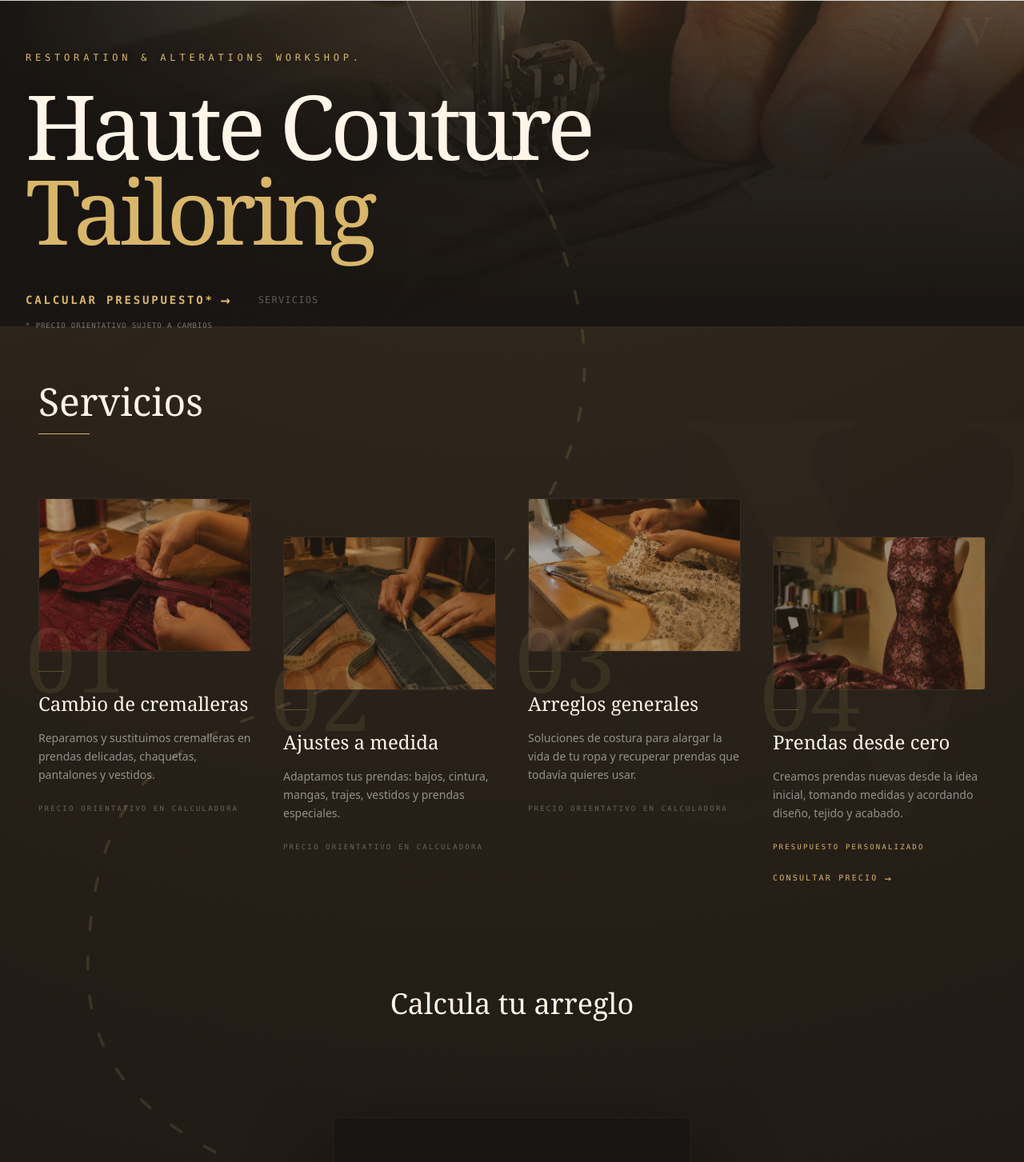
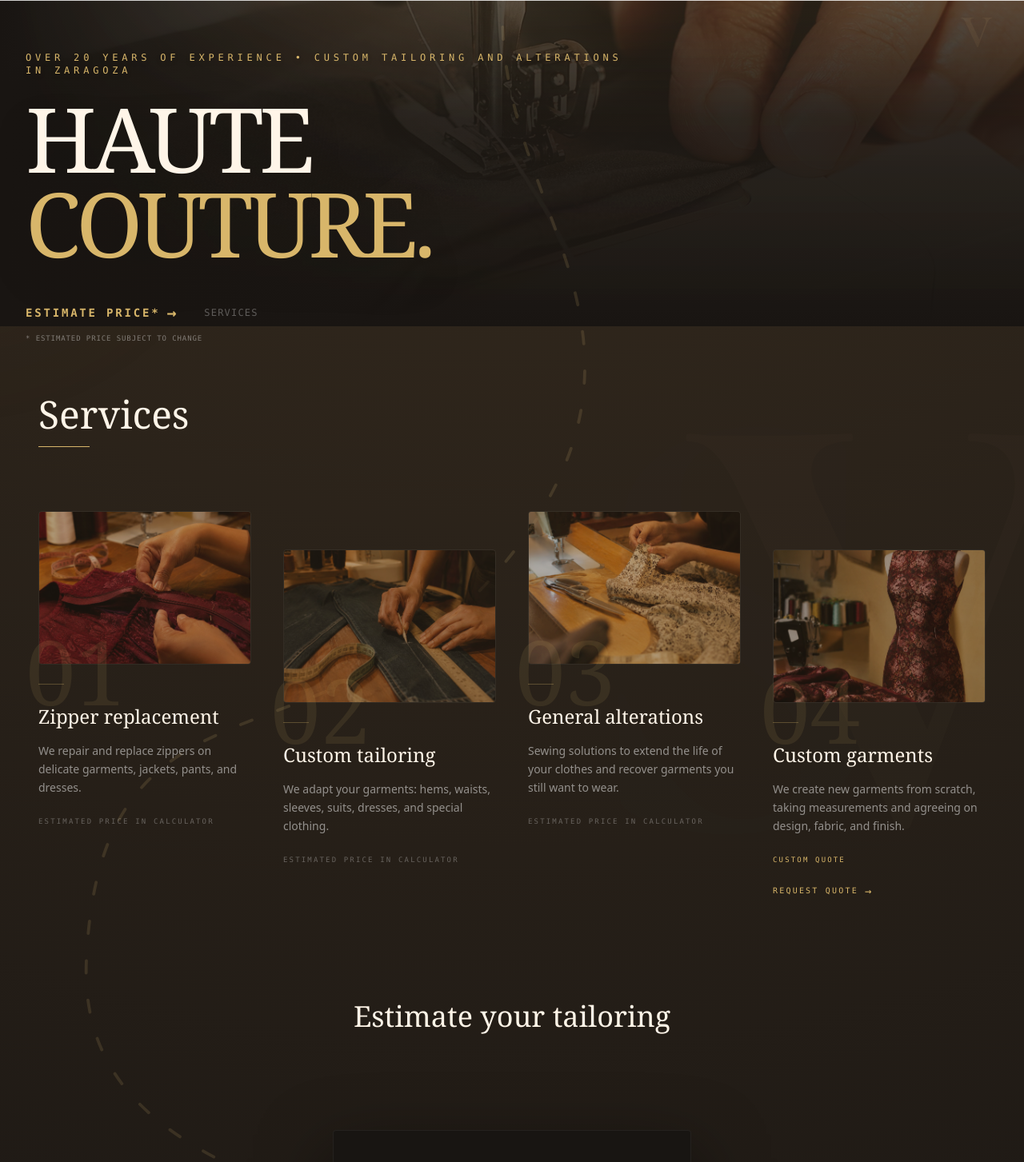
Before and after one commit to KevinJ-Gomez/confecciones-sv, a Next.js app: page /en in a window 1280 px wide. Shown: the part 112-1565 px from the top of the page at 80% size. Built offline with nearby package versions, Linux system fonts and the light colour scheme.

Commit message:
fix: restauración y traducción de calculadora

```diff
--- a/src/app/[lang]/page.js
+++ b/src/app/[lang]/page.js
@@ -100,27 +100,27 @@ export default function Home({ params }) {
         <section className="relative z-10 mx-auto mb-16 flex min-h-[50vh] w-full max-w-7xl flex-col justify-center pt-[10vh]">
           <motion.div initial={{ opacity: 0, y: 30 }} animate={{ opacity: 1, y: 0 }} transition={{ duration: 1.2, ease: "easeOut" }} className="w-full max-w-3xl">
             <span className="mb-6 block text-[10px] font-mono uppercase tracking-[0.4em] text-[#D8B66A] drop-shadow-md md:text-xs">
-              {t.page?.subtitle || "Más de 20 años de experiencia"}
+              {t.page.subtitle}
             </span>
 
             <h1 className="font-serif text-5xl leading-[0.95] tracking-tighter drop-shadow-2xl md:text-6xl lg:text-[7rem]">
-              <span className="text-[#FFF5E8]">{t.page?.title?.split(' ').slice(0, 2).join(' ') || "ALTA"}</span><br />
-              <span className="text-[#D8B66A]">{t.page?.title?.split(' ').slice(2).join(' ') || "COSTURA."}</span>
+              <span className="text-[#FFF5E8]">{t.page.title.split(' ')[0]}</span><br />
+              <span className="text-[#D8B66A]">{t.page.title.split(' ')[1]}</span>
             </h1>
 
             <div className="mt-12 flex flex-col items-start gap-3">
                <div className="flex items-center gap-8">
                  <motion.a href="#presupuesto" initial={{ opacity: 0, x: -20 }} animate={{ opacity: 1, x: 0 }} transition={{ duration: 0.8, delay: 0.6 }} whileHover={{ x: 5 }} className="flex items-center gap-2 text-sm font-mono font-semibold uppercase tracking-[0.2em] text-[#D8B66A] transition-colors hover:text-white">
-                   CALCULAR PRESUPUESTO* <span className="text-xl leading-none">→</span>
+                   {t.page.cta_presupuesto} <span className="text-xl leading-none">→</span>
                  </motion.a>
 
                  <motion.a href="#servicios" initial={{ opacity: 0 }} animate={{ opacity: 1 }} transition={{ duration: 0.8, delay: 0.8 }} className="hidden text-xs font-mono uppercase tracking-widest text-white/30 transition-colors hover:text-white sm:block">
-                   Servicios
+                   {t.page.cta_servicios}
                  </motion.a>
                </div>
 
                <motion.span initial={{ opacity: 0 }} animate={{ opacity: 1 }} transition={{ duration: 0.8, delay: 1 }} className="mt-1 text-[9px] font-mono uppercase tracking-widest text-white/40">
-                 * PRECIO ORIENTATIVO SUJETO A CAMBIOS
+                 {t.page.disclaimer_precio}
                </motion.span>
             </div>
           </motion.div>
@@ -134,7 +134,7 @@ export default function Home({ params }) {
 
           <div className="mb-20 flex flex-col items-start justify-between gap-6 md:flex-row md:items-end">
             <div>
-              <h2 className="mb-4 font-serif text-3xl text-[#FFF5E8] md:text-5xl">Servicios</h2>
+              <h2 className="mb-4 font-serif text-3xl text-[#FFF5E8] md:text-5xl">{t.servicios_section.title}</h2>
               <div className="h-px w-16 bg-[#D8B66A]" />
             </div>
           </div>
@@ -151,7 +151,7 @@ export default function Home({ params }) {
                 className={`group relative flex cursor-default flex-col items-start ${index === 1 || index === 3 ? "md:mt-12" : ""}`}
               >
                 <div className="w-full h-48 mb-6 overflow-hidden rounded-sm relative border border-white/5">
-                  <img src={servicio.img} alt={servicio.titulo} className="w-full h-full object-cover opacity-60 mix-blend-luminosity group-hover:scale-105 group-hover:opacity-90 group-hover:mix-blend-normal transition-all duration-700" />
+                  <img src={servicio.img} alt={t.servicios_section.items[index].titulo} className="w-full h-full object-cover opacity-60 mix-blend-luminosity group-hover:scale-105 group-hover:opacity-90 group-hover:mix-blend-normal transition-all duration-700" />
                   <div className="absolute inset-0 bg-[#C8A45D]/10 mix-blend-overlay"></div>
                 </div>
 
@@ -163,15 +163,15 @@ export default function Home({ params }) {
                   <div className="mb-6 h-px w-8 bg-[#D8B66A]/30 transition-all duration-500 group-hover:w-full group-hover:bg-[#D8B66A]" />
 
                   <h3 className="mb-4 font-serif text-2xl text-[#FFF5E8] transition-colors duration-300 group-hover:text-[#D8B66A]">
-                    {servicio.titulo}
+                    {t.servicios_section.items[index].titulo}
                   </h3>
 
-                  <p className="max-w-xs text-sm leading-relaxed text-white/50 font-light">{servicio.texto}</p>
-                  <p className={`mt-6 text-[9px] font-mono uppercase tracking-[0.24em] ${servicio.personalizado ? "text-[#D8B66A]" : "text-white/30"}`}>{servicio.extra}</p>
+                  <p className="max-w-xs text-sm leading-relaxed text-white/50 font-light">{t.servicios_section.items[index].texto}</p>
+                  <p className={`mt-6 text-[9px] font-mono uppercase tracking-[0.24em] ${servicio.personalizado ? "text-[#D8B66A]" : "text-white/30"}`}>{t.servicios_section.items[index].extra}</p>
 
                   {servicio.personalizado && (
                     <a href="#contacto" className="mt-6 inline-flex items-center gap-2 text-[10px] font-mono uppercase tracking-[0.22em] text-[#D8B66A] transition-colors hover:text-white">
-                      Consultar precio <span className="text-sm leading-none">→</span>
+                      {t.servicios_section.items[index].cta || "Consultar precio"} <span className="text-sm leading-none">→</span>
                     </a>
                   )}
                 </div>
@@ -183,7 +183,7 @@ export default function Home({ params }) {
         {/* PRESUPUESTO: CALCULADORA COMPACTADA */}
         <section id="presupuesto" className="relative z-10 flex w-full flex-col items-center pt-0 mb-32">
           <div className="mb-6 flex flex-col items-center text-center">
-            <h2 className="font-serif text-4xl text-[#FFF5E8]">Calcula tu arreglo</h2>
+            <h2 className="font-serif text-4xl text-[#FFF5E8]">{t.presupuesto_section.title}</h2>
           </div>
           <Calculadora dict={t.calculator} />
         </section>
@@ -192,8 +192,8 @@ export default function Home({ params }) {
         <section id="artesania" className="relative z-20 mx-auto w-full max-w-7xl px-4 pt-10 pb-20 border-t border-white/5">
 
            <div className="mb-16 flex flex-col items-start md:items-end md:text-right">
-              <span className="text-[10px] font-mono uppercase tracking-[0.35em] text-[#D8B66A]">Donde la precisión se convierte en arte.</span>
-              <h2 className="mt-4 font-serif text-4xl text-[#FFF5E8] md:text-5xl max-w-xl">El Taller.</h2>
+              <span className="text-[10px] font-mono uppercase tracking-[0.35em] text-[#D8B66A]">{t.taller_section.subtitle}</span>
+              <h2 className="mt-4 font-serif text-4xl text-[#FFF5E8] md:text-5xl max-w-xl">{t.taller_section.title}</h2>
            </div>
 
            <div className="grid grid-cols-1 md:grid-cols-3 gap-6 w-full">
@@ -218,16 +218,16 @@ export default function Home({ params }) {
         <section id="contacto" className="relative z-20 mx-auto w-full max-w-7xl px-4 pt-16 pb-20 border-t border-white/5">
           <div className="grid md:grid-cols-2 gap-16">
             <div>
-              <span className="text-[10px] font-mono tracking-[0.4em] text-white/40 uppercase mb-4 block">Hablemos de tu prenda.</span>
-              <h2 className="mb-12 font-serif text-4xl text-[#FFF5E8] md:text-5xl leading-tight">Contacto.</h2>
+              <span className="text-[10px] font-mono tracking-[0.4em] text-white/40 uppercase mb-4 block">{t.contacto_section.subtitle}</span>
+              <h2 className="mb-12 font-serif text-4xl text-[#FFF5E8] md:text-5xl leading-tight">{t.contacto_section.title}</h2>
               <div className="flex flex-col gap-8">
                 <div>
-                  <h4 className="text-[10px] font-mono tracking-widest text-white/30 uppercase mb-2">Taller & Ubicación</h4>
-                  <p className="text-lg font-serif text-white/80">Zaragoza, España</p>
-                  <p className="text-sm text-[#D8B66A] mt-1">Horario de taller: 14:00h - 21:00h</p>
+                  <h4 className="text-[10px] font-mono tracking-widest text-white/30 uppercase mb-2">{t.contacto_section.ubicacion_title}</h4>
+                  <p className="text-lg font-serif text-white/80">{t.contacto_section.ciudad}</p>
+                  <p className="text-sm text-[#D8B66A] mt-1">{t.contacto_section.horario}</p>
                 </div>
                 <div>
-                  <h4 className="text-[10px] font-mono tracking-widest text-white/30 uppercase mb-2">Comunicación Directa</h4>
+                  <h4 className="text-[10px] font-mono tracking-widest text-white/30 uppercase mb-2">{t.contacto_section.comunicacion_title}</h4>
                   <div className="flex flex-col gap-2">
                     <a href="tel:+34657730970" className="text-lg font-serif text-white/80 hover:text-[#D8B66A] transition-colors">657 730 970</a>
                     <a href="tel:+34602571925" className="text-lg font-serif text-white/80 hover:text-[#D8B66A] transition-colors">602 571 925</a>
@@ -238,22 +238,22 @@ export default function Home({ params }) {
             <div className="flex flex-col justify-end gap-12">
               <div className="grid grid-cols-2 gap-8 border-l border-white/5 pl-8">
                 <div>
-                  <h4 className="text-[10px] font-mono tracking-widest text-white/30 uppercase mb-3">Envíos</h4>
+                  <h4 className="text-[10px] font-mono tracking-widest text-white/30 uppercase mb-3">{t.contacto_section.envios_title}</h4>
                   <ul className="text-sm text-white/60 flex flex-col gap-2">
-                    <li><span className="text-[#D8B66A]">→</span> Recogida en mano</li>
-                    <li><span className="text-[#D8B66A]">→</span> A domicilio (+2€)</li>
+                    <li><span className="text-[#D8B66A]">→</span> {t.contacto_section.envios[0]}</li>
+                    <li><span className="text-[#D8B66A]">→</span> {t.contacto_section.envios[1]}</li>
                   </ul>
                 </div>
                 <div>
-                  <h4 className="text-[10px] font-mono tracking-widest text-white/30 uppercase mb-3">Pagos</h4>
+                  <h4 className="text-[10px] font-mono tracking-widest text-white/30 uppercase mb-3">{t.contacto_section.pagos_title}</h4>
                   <ul className="text-sm text-white/60 flex flex-col gap-2">
-                    <li><span className="text-[#D8B66A]">→</span> Efectivo (Preferible)</li>
-                    <li><span className="text-[#D8B66A]">→</span> Bizum</li>
+                    <li><span className="text-[#D8B66A]">→</span> {t.contacto_section.pagos[0]}</li>
+                    <li><span className="text-[#D8B66A]">→</span> {t.contacto_section.pagos[1]}</li>
                   </ul>
                 </div>
               </div>
               <div className="border-l border-white/5 pl-8 pt-4 flex flex-col items-start gap-4">
-                <h4 className="text-[10px] font-mono tracking-widest text-white/30 uppercase mb-1">Síguenos</h4>
+                <h4 className="text-[10px] font-mono tracking-widest text-white/30 uppercase mb-1">{t.contacto_section.siguenos_title}</h4>
                 <a href="https://www.facebook.com/" className="inline-flex size-12 items-center justify-center rounded-full border border-white/10 text-white/60 hover:border-[#D8B66A] hover:text-[#D8B66A] transition-colors" target="_blank" rel="noopener noreferrer">
                   <span className="sr-only">Facebook</span>
                   <svg className="size-5" viewBox="0 0 24 24" fill="currentColor">
@@ -270,16 +270,15 @@ export default function Home({ params }) {
           <MonogramaSVG size="endmark" className="mb-8" />
 
           <div className="flex w-full max-w-7xl justify-between items-center px-4 md:px-8 text-[9px] font-mono uppercase tracking-widest text-white/30">
-            <span>© {new Date().getFullYear()} Confecciones SV</span>
+            <span>© {new Date().getFullYear()} {t.footer.rights}</span>
 
-            {/* Aquí configuras el destino: Reemplaza la URL por la tuya de LinkedIn */}
             <a
               href="https://www.linkedin.com/in/kevin-gomez-ulloa-dev"
               target="_blank"
               rel="noopener noreferrer"
               className="hover:text-[#D8B66A] transition-colors"
             >
-              Developed by Kevin Johan Gómez
+              {t.footer.dev}
             </a>
           </div>
         </div>
--- a/src/dictionaries/en.json
+++ b/src/dictionaries/en.json
@@ -1,24 +1,105 @@
 {
   "page": {
-    "title": "Haute Couture Tailoring",
-    "subtitle": "Restoration & Alterations Workshop."
+    "subtitle": "Over 20 years of experience • Custom tailoring and alterations in Zaragoza",
+    "title": "HAUTE COUTURE.",
+    "description": "We care for each garment with precision, delicacy, and professional finishes. A sewing service designed to make your clothes fit you perfectly again.",
+    "cta_presupuesto": "ESTIMATE PRICE*",
+    "cta_servicios": "Services",
+    "disclaimer_precio": "* ESTIMATED PRICE SUBJECT TO CHANGE"
+  },
+  "servicios_section": {
+    "title": "Services",
+    "items": [
+      {
+        "numero": "01",
+        "titulo": "Zipper replacement",
+        "texto": "We repair and replace zippers on delicate garments, jackets, pants, and dresses.",
+        "extra": "Estimated price in calculator",
+        "img": "/assets/client-raw/cremallera.jpg"
+      },
+      {
+        "numero": "02",
+        "titulo": "Custom tailoring",
+        "texto": "We adapt your garments: hems, waists, sleeves, suits, dresses, and special clothing.",
+        "extra": "Estimated price in calculator",
+        "img": "/assets/client-raw/ajustes.jpg"
+      },
+      {
+        "numero": "03",
+        "titulo": "General alterations",
+        "texto": "Sewing solutions to extend the life of your clothes and recover garments you still want to wear.",
+        "extra": "Estimated price in calculator",
+        "img": "/assets/client-raw/arreglos.jpg"
+      },
+      {
+        "numero": "04",
+        "titulo": "Custom garments",
+        "texto": "We create new garments from scratch, taking measurements and agreeing on design, fabric, and finish.",
+        "extra": "Custom quote",
+        "personalizado": true,
+        "img": "/assets/client-raw/medida.jpg",
+        "cta": "Request quote"
+      }
+    ]
+  },
+  "presupuesto_section": {
+    "title": "Estimate your tailoring"
+  },
+  "taller_section": {
+    "subtitle": "Where precision becomes art.",
+    "title": "The Atelier."
+  },
+  "contacto_section": {
+    "subtitle": "Let's talk about your garment.",
+    "title": "Contact.",
+    "ubicacion_title": "Atelier & Location",
+    "ciudad": "Zaragoza, Spain",
+    "recepcion": "Order reception all day.",
+    "horario": "Atelier hours: 14:00h - 21:00h",
+    "comunicacion_title": "Direct Communication",
+    "envios_title": "Shipping",
+    "envios": [
+      "In-store pickup",
+      "Home delivery (+2€)"
+    ],
+    "pagos_title": "Payments",
+    "pagos": [
+      "Cash (Preferred)",
+      "Bizum / Mobile transfer"
+    ],
+    "siguenos_title": "Follow us"
+  },
+  "footer": {
+    "rights": "Confecciones SV",
+    "dev": "Developed by Kevin Johan Gómez"
   },
   "calculator": {
-    "question": "Which garment are we working on?",
+    "question": "What garment shall we work on?",
     "placeholder": "Select your garment",
-    "step": "[Step 01]",
+    "step": "[ STEP 01 ]",
+    "step2": "[ STEP 02 ]",
+    "service_question": "Which service should we apply?",
     "timeLabel": "Sys.Time:",
-    "awaiting": "AWAITING",
+    "awaiting": "WAITING",
     "ok": "OK",
-"items": [
+    "from": "From",
+    "back": "Go Back",
+    "estimate_title": "ESTIMATED BUDGET",
+    "total_base": "Base Total",
+    "disclaimer": "* Price is an estimate. Final cost depends on fabric, complexity, and finish.",
+    "whatsapp": "Request via WhatsApp",
+    "whatsapp_msg": "Hello, I would like to request an estimate for the {service} service on my {prenda}. I understand the base cost starts from {total}€ and may vary depending on the fabric and final work.",
+    "call_us": "Or call us directly:",
+    "restart": "Start Over",
+    "items": [
       {
         "id": "pantalon",
-        "label": "Trousers / Jeans",
+        "label": "Trousers / Pants",
         "basePrice": 10,
         "services": [
-          { "id": "bajo_normal", "label": "Hemming (Machine)", "price": 8 },
-          { "id": "bajo_mano", "label": "Hemming (Hand-stitched)", "price": 10 },
-          { "id": "estrechar", "label": "Take in Waist/Legs", "price": 12 },
+          { "id": "bajo_normal", "label": "Machine Hemming", "price": 8 },
+          { "id": "bajo_mano", "label": "Hand-stitched Hem", "price": 10 },
+          { "id": "estrechar", "label": "Taper / Take in", "price": 12 },
           { "id": "cremallera", "label": "Zipper Replacement", "price": 11 },
           { "id": "parche", "label": "Patch / Darning", "price": 10 }
         ]
@@ -28,7 +109,7 @@
         "label": "Shirt / Blouse",
         "basePrice": 12,
         "services": [
-          { "id": "estrechar", "label": "Take in Sides", "price": 12 },
+          { "id": "estrechar", "label": "Take in Blouse", "price": 12 },
           { "id": "subir_puno", "label": "Shorten Sleeves / Cuffs", "price": 15 },
           { "id": "bajo", "label": "Hemming", "price": 8 }
         ]
@@ -39,8 +120,8 @@
         "basePrice": 20,
         "services": [
           { "id": "bajo_vestido", "label": "Dress Hemming", "price": 20 },
-          { "id": "estrechar", "label": "Take in", "price": 12 },
-          { "id": "ampliar", "label": "Let out", "price": 15 }
+          { "id": "estrechar", "label": "Taper / Take in", "price": 12 },
+          { "id": "ampliar", "label": "Let out / Expand", "price": 15 }
         ]
       },
       {
@@ -49,8 +130,8 @@
         "basePrice": 15,
         "services": [
           { "id": "cremallera_chaqueta", "label": "Zipper Replacement", "price": 15 },
-          { "id": "subir_puno", "label": "Shorten Sleeves", "price": 15 },
-          { "id": "estrechar", "label": "Take in Sides", "price": 12 }
+          { "id": "subir_puno", "label": "Shorten Cuffs", "price": 15 },
+          { "id": "estrechar", "label": "Taper / Take in", "price": 12 }
         ]
       },
       {
@@ -59,9 +140,9 @@
         "basePrice": 10,
         "services": [
           { "id": "bajo_falda", "label": "Skirt Hemming", "price": 10 },
-          { "id": "estrechar", "label": "Take in", "price": 12 },
-          { "id": "ampliar", "label": "Let out", "price": 15 },
-          { "id": "cambio_goma", "label": "Elastic Band Replacement", "price": 12 }
+          { "id": "estrechar", "label": "Taper / Take in", "price": 12 },
+          { "id": "ampliar", "label": "Let out / Expand", "price": 15 },
+          { "id": "cambio_goma", "label": "Elastic Replacement", "price": 12 }
         ]
       },
       {
@@ -74,6 +155,5 @@
         ]
       }
     ]
-
   }
 }
--- a/src/dictionaries/es.json
+++ b/src/dictionaries/es.json
@@ -1,16 +1,97 @@
 {
   "page": {
-    "title": "Sastrería de Alta Costura",
-    "subtitle": "Taller de Restauración y Arreglos"
+    "subtitle": "Más de 20 años de experiencia • Arreglos y confección a medida en Zaragoza",
+    "title": "ALTA COSTURA.",
+    "description": "Cuidamos cada prenda con precisión, delicadeza y acabados profesionales. Un servicio de costura pensado para que tu ropa vuelva a encajar contigo.",
+    "cta_presupuesto": "CALCULAR PRESUPUESTO*",
+    "cta_servicios": "Servicios",
+    "disclaimer_precio": "* PRECIO ORIENTATIVO SUJETO A CAMBIOS"
+  },
+  "servicios_section": {
+    "title": "Servicios",
+    "items": [
+      {
+        "numero": "01",
+        "titulo": "Cambio de cremalleras",
+        "texto": "Reparamos y sustituimos cremalleras en prendas delicadas, chaquetas, pantalones y vestidos.",
+        "extra": "Precio orientativo en calculadora",
+        "img": "/assets/client-raw/cremallera.jpg"
+      },
+      {
+        "numero": "02",
+        "titulo": "Ajustes a medida",
+        "texto": "Adaptamos tus prendas: bajos, cintura, mangas, trajes, vestidos y prendas especiales.",
+        "extra": "Precio orientativo en calculadora",
+        "img": "/assets/client-raw/ajustes.jpg"
+      },
+      {
+        "numero": "03",
+        "titulo": "Arreglos generales",
+        "texto": "Soluciones de costura para alargar la vida de tu ropa y recuperar prendas que todavía quieres usar.",
+        "extra": "Precio orientativo en calculadora",
+        "img": "/assets/client-raw/arreglos.jpg"
+      },
+      {
+        "numero": "04",
+        "titulo": "Prendas desde cero",
+        "texto": "Creamos prendas nuevas desde la idea inicial, tomando medidas y acordando diseño, tejido y acabado.",
+        "extra": "Presupuesto personalizado",
+        "personalizado": true,
+        "img": "/assets/client-raw/medida.jpg",
+        "cta": "Consultar precio"
+      }
+    ]
+  },
+  "presupuesto_section": {
+    "title": "Calcula tu arreglo"
+  },
+  "taller_section": {
+    "subtitle": "Donde la precisión se convierte en arte.",
+    "title": "El Taller."
+  },
+  "contacto_section": {
+    "subtitle": "Hablemos de tu prenda.",
+    "title": "Contacto.",
+    "ubicacion_title": "Taller & Ubicación",
+    "ciudad": "Zaragoza, España",
+    "recepcion": "Recepción de pedidos todo el día.",
+    "horario": "Horario de taller: 14:00h - 21:00h",
+    "comunicacion_title": "Comunicación Directa",
+    "envios_title": "Envíos",
+    "envios": [
+      "Recogida en mano",
+      "A domicilio (+2€)"
+    ],
+    "pagos_title": "Pagos",
+    "pagos": [
+      "Efectivo (Preferible)",
+      "Bizum"
+    ],
+    "siguenos_title": "Síguenos"
+  },
+  "footer": {
+    "rights": "Confecciones SV",
+    "dev": "Developed by Kevin Johan Gómez"
   },
   "calculator": {
     "question": "¿Qué prenda vamos a trabajar?",
     "placeholder": "Selecciona tu prenda",
-    "step": "[ Paso 01]",
+    "step": "[ PASO 01 ]",
+    "step2": "[ PASO 02 ]",
+    "service_question": "¿Qué servicio aplicamos?",
     "timeLabel": "Hora.Sis:",
     "awaiting": "ESPERANDO",
     "ok": "OK",
-"items": [
+    "from": "Desde",
+    "back": "Volver",
+    "estimate_title": "PRESUPUESTO ESTIMADO",
+    "total_base": "Total Base",
+    "disclaimer": "* El precio es orientativo. El coste final depende del tejido, la dificultad y el acabado de la prenda.",
+    "whatsapp": "Solicitar por WhatsApp",
+    "whatsapp_msg": "Hola, quiero solicitar presupuesto para el servicio de {service} en {prenda}. Entiendo que el coste base es desde {total}€ y puede variar según el tejido y trabajo final.",
+    "call_us": "O llámanos directamente:",
+    "restart": "Empezar de nuevo",
+    "items": [
       {
         "id": "pantalon",
         "label": "Pantalón",
```
